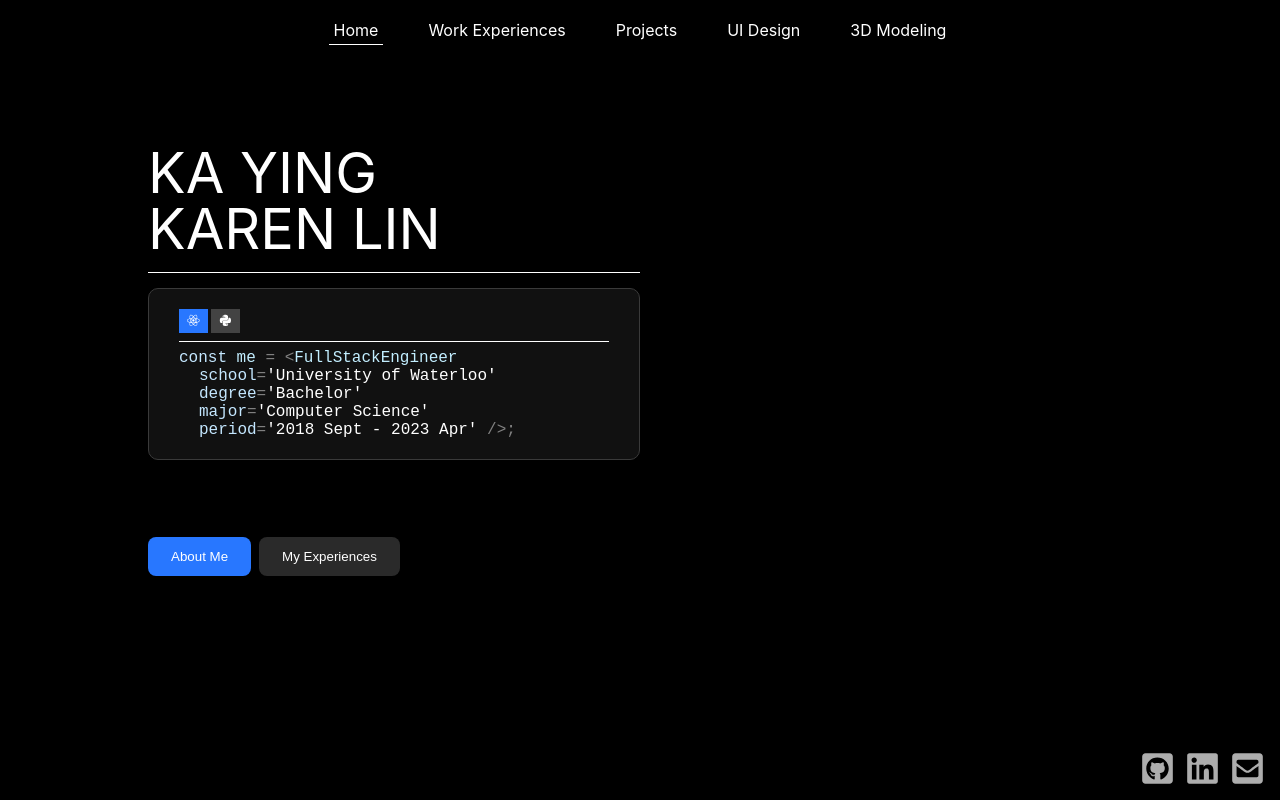
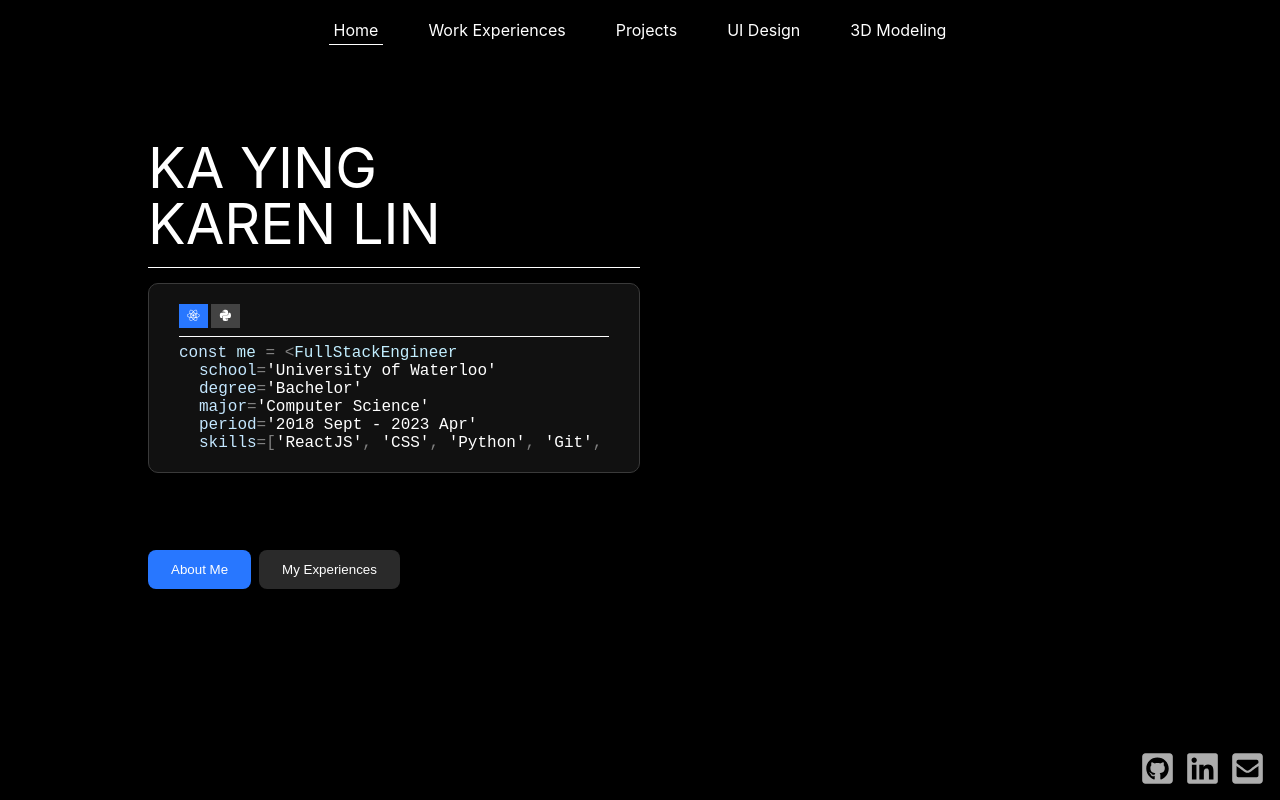
Before and after one commit to karenlinky/personal-website, a React (Create React App) app: page / in a window 1280 px wide. Built offline with nearby package versions, Linux system fonts and the light colour scheme.

Commit message:
Added skills to homepage

```diff
--- a/src/components/about/AboutDescription.js
+++ b/src/components/about/AboutDescription.js
@@ -38,7 +38,39 @@ const AboutDescription = () => {
         <span className={'descriptionPurple'}>{'period'}</span>
         <span className={'descriptionGrey'}>{'='}</span>
         <span className={'descriptionGreen'}>{'\'2018 Sept - 2023 Apr\''}</span>
-        <span className={'descriptionGrey'}>{' />;'}</span>
+    </>
+
+    const descriptionSkillsCommon = <>
+    <span className={'descriptionPurple'}>{'skills'}</span>
+    <span className={'descriptionGrey'}>{'=['}</span>
+    <span className={'descriptionGreen'}>{'\'ReactJS\''}</span>
+    <span className={'descriptionGrey'}>{', '}</span>
+    <span className={'descriptionGreen'}>{'\'CSS\''}</span>
+    <span className={'descriptionGrey'}>{', '}</span>
+    <span className={'descriptionGreen'}>{'\'Python\''}</span>
+    <span className={'descriptionGrey'}>{', '}</span>
+    <span className={'descriptionGreen'}>{'\'Git\''}</span>
+    <span className={'descriptionGrey'}>{', '}</span>
+    <span className={'descriptionGreen'}>{'\'PHP\''}</span>
+    <span className={'descriptionGrey'}>{', '}</span>
+    <span className={'descriptionGreen'}>{'\'Kotlin\''}</span>
+    <span className={'descriptionGrey'}>{', '}</span>
+    <span className={'descriptionGreen'}>{'\'Sql\''}</span>
+    <span className={'descriptionGrey'}>{', '}</span>
+    <span className={'descriptionGreen'}>{'\'Bash\''}</span>
+    <span className={'descriptionGrey'}>{', '}</span>
+    <span className={'descriptionGreen'}>{'\'JavaScript\''}</span>
+    <span className={'descriptionGrey'}>{', '}</span>
+    <span className={'descriptionGreen'}>{'\'C++\''}</span>
+    <span className={'descriptionGrey'}>{', '}</span>
+    <span className={'descriptionGreen'}>{'\'C#\''}</span>
+    <span className={'descriptionGrey'}>{', '}</span>
+    <span className={'descriptionGreen'}>{'\'C\''}</span>
+    </>
+
+    const descriptionSkills = <>
+    {descriptionSkillsCommon}
+    <span className={'descriptionGrey'}>{'] />;'}</span>
     </>
 
     const ReactCode = <>
@@ -48,6 +80,7 @@ const AboutDescription = () => {
         <DescriptionLine hovering={hovering} lineNumber={'3'} content={descriptionDegree} />
         <DescriptionLine hovering={hovering} lineNumber={'4'} content={descriptionMajor} />
         <DescriptionLine hovering={hovering} lineNumber={'5'} content={descriptionPeriod}/>
+        <DescriptionLine hovering={hovering} lineNumber={'6'} content={descriptionSkills}/>
     </div>
     </>;
 
@@ -84,7 +117,12 @@ const AboutDescription = () => {
         <span className={'descriptionPurple'}>{'period'}</span>
         <span className={'descriptionGrey'}>{'='}</span>
         <span className={'descriptionGreen'}>{'\'2018 Sept - 2023 Apr\''}</span>
-        <span className={'descriptionGrey'}>{');'}</span>
+        <span className={'descriptionGrey'}>{','}</span>
+    </>
+
+    const pythonDescriptionSkills = <>
+    {descriptionSkillsCommon}
+    <span className={'descriptionGrey'}>{']);'}</span>
     </>
 
     const PythonCode = <>
@@ -94,6 +132,7 @@ const AboutDescription = () => {
         <DescriptionLine hovering={hovering} lineNumber={'3'} content={pythonDegree} />
         <DescriptionLine hovering={hovering} lineNumber={'4'} content={pythonMajor} />
         <DescriptionLine hovering={hovering} lineNumber={'5'} content={pythonPeriod}/>
+        <DescriptionLine hovering={hovering} lineNumber={'6'} content={pythonDescriptionSkills}/>
     </div>
     </>;
 
--- a/src/components/about/about.css
+++ b/src/components/about/about.css
@@ -5,7 +5,7 @@
     max-width: 1200px;
     padding: 20px;
     margin: auto;
-    padding-top: calc(50vh - 320px);
+    padding-top: calc(50vh - 325px);
     display: block;
 }
 
@@ -121,8 +121,8 @@
         max-width: 0;
     }
     to {
-        min-width: 350px;
-        max-width: 350px;
+        min-width: fit-content;
+        max-width: 1000px;
     }
 }
 
@@ -161,7 +161,7 @@
 }
 
 .descriptionLine6 {
-    animation-delay: 4.3s;
+    animation-delay: 4.7s;
 }
 
 .descriptionPurple {
```
